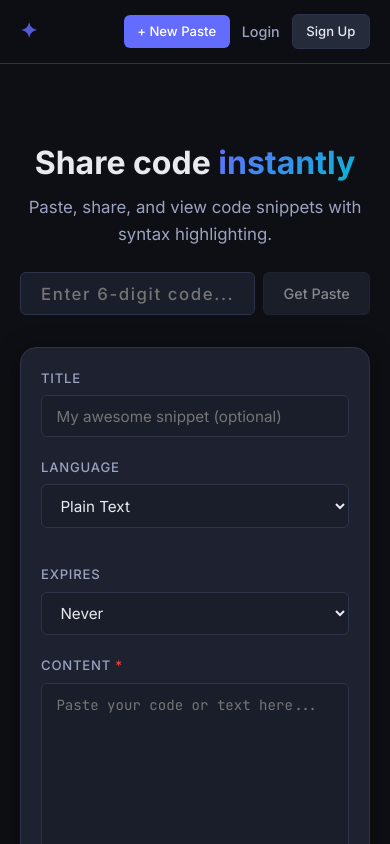
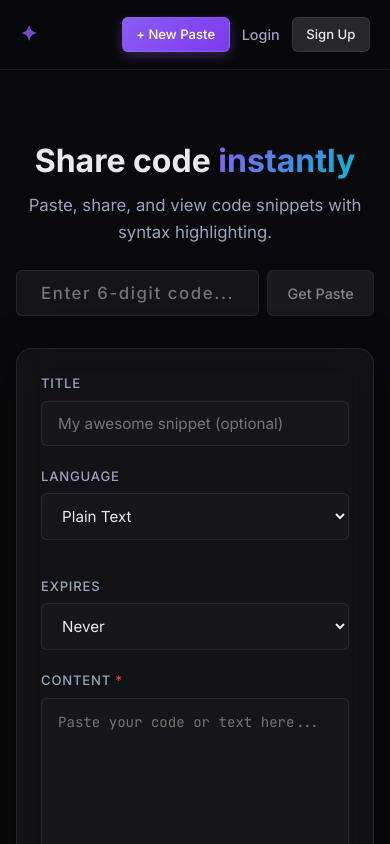
Before and after one commit to makvana-vaibhav/snipshare, a React (Vite) app in the folder client/: page / in a window 390 px wide. Shown: the top 844 px of the page. Built offline with nearby package versions, Linux system fonts and the light colour scheme.

Commit message:
feat: enhance UI responsiveness, SEO metadata, and project documentation

```diff
--- a/client/src/components/Navbar.css
+++ b/client/src/components/Navbar.css
@@ -2,10 +2,11 @@
     position: sticky;
     top: 0;
     z-index: 100;
-    background: rgba(13, 15, 20, 0.85);
-    backdrop-filter: blur(12px);
+    background: rgba(9, 9, 11, 0.85);
+    backdrop-filter: blur(16px);
+    -webkit-backdrop-filter: blur(16px);
     border-bottom: 1px solid var(--border);
-    height: 64px;
+    height: 70px;
 }
 
 .navbar-inner {
--- a/client/src/index.css
+++ b/client/src/index.css
@@ -2,18 +2,18 @@
 
 /* ── Design tokens ── */
 :root {
-  --bg: #0d0f14;
-  --bg-2: #13161e;
-  --bg-3: #1a1e2a;
-  --surface: #1e2230;
-  --surface-2: #252b3b;
-  --border: #2e3448;
-  --border-focus: #646cff;
+  --bg: #09090b;
+  --bg-2: #121216;
+  --bg-3: #18181b;
+  --surface: rgba(24, 24, 27, 0.65);
+  --surface-2: #27272a;
+  --border: rgba(255, 255, 255, 0.08);
+  --border-focus: #8b5cf6;
 
-  --accent: #646cff;
-  --accent-hover: #535bf2;
+  --accent: #8b5cf6;
+  --accent-hover: #7c3aed;
   --accent-2: #06b6d4;
-  --success: #22c55e;
+  --success: #10b981;
   --danger: #ef4444;
   --warning: #f59e0b;
 
@@ -31,9 +31,17 @@
 }
 
 /* ── Reset & base ── */
-*, *::before, *::after { box-sizing: border-box; margin: 0; padding: 0; }
+*,
+*::before,
+*::after {
+  box-sizing: border-box;
+  margin: 0;
+  padding: 0;
+}
 
-html { scroll-behavior: smooth; }
+html {
+  scroll-behavior: smooth;
+}
 
 body {
   font-family: 'Inter', system-ui, sans-serif;
@@ -44,10 +52,23 @@ body {
   -webkit-font-smoothing: antialiased;
 }
 
-a { color: var(--accent); text-decoration: none; transition: color var(--transition); }
-a:hover { color: var(--accent-hover); }
+a {
+  color: var(--accent);
+  text-decoration: none;
+  transition: color var(--transition);
+}
 
-h1, h2, h3, h4 { line-height: 1.2; font-weight: 600; }
+a:hover {
+  color: var(--accent-hover);
+}
+
+h1,
+h2,
+h3,
+h4 {
+  line-height: 1.2;
+  font-weight: 600;
+}
 
 /* ── Layout ── */
 .container {
@@ -65,10 +86,17 @@ h1, h2, h3, h4 { line-height: 1.2; font-weight: 600; }
 /* ── Card ── */
 .card {
   background: var(--surface);
+  backdrop-filter: blur(16px);
+  -webkit-backdrop-filter: blur(16px);
   border: 1px solid var(--border);
   border-radius: var(--radius-lg);
-  padding: 2rem;
-  box-shadow: var(--shadow);
+  padding: 2.5rem;
+  box-shadow: 0 10px 40px rgba(0, 0, 0, 0.5);
+  transition: transform var(--transition), box-shadow var(--transition);
+}
+
+.card:hover {
+  box-shadow: 0 16px 50px rgba(0, 0, 0, 0.6);
 }
 
 .card-sm {
@@ -91,22 +119,29 @@ label {
   letter-spacing: 0.06em;
 }
 
-input, select, textarea {
-  background: var(--bg-3);
+input,
+select,
+textarea {
+  background: rgba(24, 24, 27, 0.8);
   border: 1px solid var(--border);
   border-radius: var(--radius-sm);
   color: var(--text);
   font-family: inherit;
   font-size: 0.95rem;
-  padding: 0.65rem 0.9rem;
+  padding: 0.75rem 1rem;
   width: 100%;
-  transition: border-color var(--transition), box-shadow var(--transition);
+  transition: all 0.2s ease;
   outline: none;
 }
-input:focus, select:focus, textarea:focus {
+
+input:focus,
+select:focus,
+textarea:focus {
   border-color: var(--border-focus);
-  box-shadow: 0 0 0 3px rgba(100, 108, 255, 0.15);
+  background: rgba(39, 39, 42, 0.9);
+  box-shadow: 0 0 0 3px rgba(139, 92, 246, 0.2);
 }
+
 textarea {
   resize: vertical;
   min-height: 220px;
@@ -114,6 +149,7 @@ textarea {
   font-size: 0.88rem;
   line-height: 1.65;
 }
+
 select option {
   background: var(--bg-3);
 }
@@ -133,38 +169,74 @@ select option {
   transition: background var(--transition), transform var(--transition), opacity var(--transition);
   white-space: nowrap;
 }
-.btn:active { transform: scale(0.97); }
-.btn:disabled { opacity: 0.55; cursor: not-allowed; }
+
+.btn:active {
+  transform: scale(0.97);
+}
+
+.btn:disabled {
+  opacity: 0.55;
+  cursor: not-allowed;
+}
 
 .btn-primary {
-  background: var(--accent);
+  background: linear-gradient(135deg, var(--accent), var(--accent-hover));
   color: #fff;
+  box-shadow: 0 4px 12px rgba(139, 92, 246, 0.3);
+  border: 1px solid rgba(255, 255, 255, 0.1);
 }
-.btn-primary:hover:not(:disabled) { background: var(--accent-hover); }
+
+.btn-primary:hover:not(:disabled) {
+  transform: translateY(-2px);
+  box-shadow: 0 6px 16px rgba(139, 92, 246, 0.5);
+}
 
 .btn-secondary {
   background: var(--surface-2);
   color: var(--text);
   border: 1px solid var(--border);
 }
-.btn-secondary:hover:not(:disabled) { background: var(--bg-3); border-color: var(--accent); }
+
+.btn-secondary:hover:not(:disabled) {
+  background: var(--bg-3);
+  border-color: var(--accent);
+}
 
 .btn-danger {
   background: transparent;
   color: var(--danger);
   border: 1px solid var(--danger);
 }
-.btn-danger:hover:not(:disabled) { background: rgba(239,68,68,0.12); }
+
+.btn-danger:hover:not(:disabled) {
+  background: rgba(239, 68, 68, 0.12);
+}
 
 .btn-ghost {
   background: transparent;
   color: var(--text-2);
 }
-.btn-ghost:hover { color: var(--text); background: var(--surface-2); }
 
-.btn-sm { padding: 0.4rem 0.85rem; font-size: 0.82rem; }
-.btn-lg { padding: 0.8rem 2rem; font-size: 1rem; border-radius: var(--radius); }
-.btn-full { width: 100%; justify-content: center; }
+.btn-ghost:hover {
+  color: var(--text);
+  background: var(--surface-2);
+}
+
+.btn-sm {
+  padding: 0.4rem 0.85rem;
+  font-size: 0.82rem;
+}
+
+.btn-lg {
+  padding: 0.8rem 2rem;
+  font-size: 1rem;
+  border-radius: var(--radius);
+}
+
+.btn-full {
+  width: 100%;
+  justify-content: center;
+}
 
 /* ── Badges ── */
 .badge {
@@ -197,7 +269,12 @@ select option {
   animation: spin 0.7s linear infinite;
   margin: 2rem auto;
 }
-@keyframes spin { to { transform: rotate(360deg); } }
+
+@keyframes spin {
+  to {
+    transform: rotate(360deg);
+  }
+}
 
 /* ── Empty state ── */
 .empty-state {
@@ -205,7 +282,12 @@ select option {
   padding: 4rem 2rem;
   color: var(--text-3);
 }
-.empty-state h3 { font-size: 1.1rem; color: var(--text-2); margin-bottom: 0.5rem; }
+
+.empty-state h3 {
+  font-size: 1.1rem;
+  color: var(--text-2);
+  margin-bottom: 0.5rem;
+}
 
 /* ── Code block ── */
 .code-wrapper {
@@ -237,36 +319,134 @@ code[class*='language-'] {
 
 /* ── Animations ── */
 @keyframes fadeIn {
-  from { opacity: 0; transform: translateY(6px); }
-  to   { opacity: 1; transform: translateY(0); }
+  from {
+    opacity: 0;
+    transform: translateY(6px);
+  }
+
+  to {
+    opacity: 1;
+    transform: translateY(0);
+  }
 }
-.fade-in { animation: fadeIn 0.25s ease; }
+
+.fade-in {
+  animation: fadeIn 0.25s ease;
+}
 
 /* ── Scrollbar ── */
-::-webkit-scrollbar { width: 6px; height: 6px; }
-::-webkit-scrollbar-track { background: var(--bg-2); }
-::-webkit-scrollbar-thumb { background: var(--border); border-radius: 3px; }
-::-webkit-scrollbar-thumb:hover { background: var(--text-3); }
+::-webkit-scrollbar {
+  width: 6px;
+  height: 6px;
+}
+
+::-webkit-scrollbar-track {
+  background: var(--bg-2);
+}
+
+::-webkit-scrollbar-thumb {
+  background: var(--border);
+  border-radius: 3px;
+}
+
+::-webkit-scrollbar-thumb:hover {
+  background: var(--text-3);
+}
 
 /* ── Utility classes ── */
-.flex { display: flex; }
-.flex-col { flex-direction: column; }
-.items-center { align-items: center; }
-.justify-between { justify-content: space-between; }
-.gap-1 { gap: 0.5rem; }
-.gap-2 { gap: 1rem; }
-.text-sm { font-size: 0.85rem; }
-.text-xs { font-size: 0.75rem; }
-.text-muted { color: var(--text-2); }
-.text-danger { color: var(--danger); }
-.text-success { color: var(--success); }
-.mt-1 { margin-top: 0.5rem; }
-.mt-2 { margin-top: 1rem; }
-.text-center { text-align: center; }
-.font-mono { font-family: 'JetBrains Mono', monospace; }
+.flex {
+  display: flex;
+}
+
+.flex-col {
+  flex-direction: column;
+}
+
+.items-center {
+  align-items: center;
+}
+
+.justify-between {
+  justify-content: space-between;
+}
+
+.gap-1 {
+  gap: 0.5rem;
+}
+
+.gap-2 {
+  gap: 1rem;
+}
+
+.text-sm {
+  font-size: 0.85rem;
+}
+
+.text-xs {
+  font-size: 0.75rem;
+}
+
+.text-muted {
+  color: var(--text-2);
+}
+
+.text-danger {
+  color: var(--danger);
+}
+
+.text-success {
+  color: var(--success);
+}
+
+.mt-1 {
+  margin-top: 0.5rem;
+}
+
+.mt-2 {
+  margin-top: 1rem;
+}
+
+.text-center {
+  text-align: center;
+}
+
+.font-mono {
+  font-family: 'JetBrains Mono', monospace;
+}
 
 /* Responsive */
-@media (max-width: 600px) {
-  .card { padding: 1.25rem; }
-  .hide-sm { display: none; }
+@media (max-width: 768px) {
+  .card {
+    padding: 1.5rem;
+  }
+
+  .card-sm {
+    padding: 1.25rem;
+  }
+
+  .hide-sm {
+    display: none;
+  }
+
+  h1 {
+    font-size: 1.8rem;
+  }
+
+  .container {
+    padding: 0 1rem;
+  }
+
+  .page {
+    padding: 1.5rem 0 3rem;
+  }
+
+  .flex-responsive {
+    flex-direction: column;
+    align-items: stretch;
+    gap: 1rem;
+  }
+
+  .form-group {
+    margin-bottom: 1.25rem;
+  }
 }
--- a/client/src/pages/HomePage.css
+++ b/client/src/pages/HomePage.css
@@ -42,7 +42,7 @@
     gap: 1rem;
 }
 
-@media (max-width: 500px) {
+@media (max-width: 768px) {
     .form-row {
         grid-template-columns: 1fr;
     }
```
Also changed, not shown: client/index.html (+18 -2 lines), 1 other file (tests, documents, lock files or other folders).
